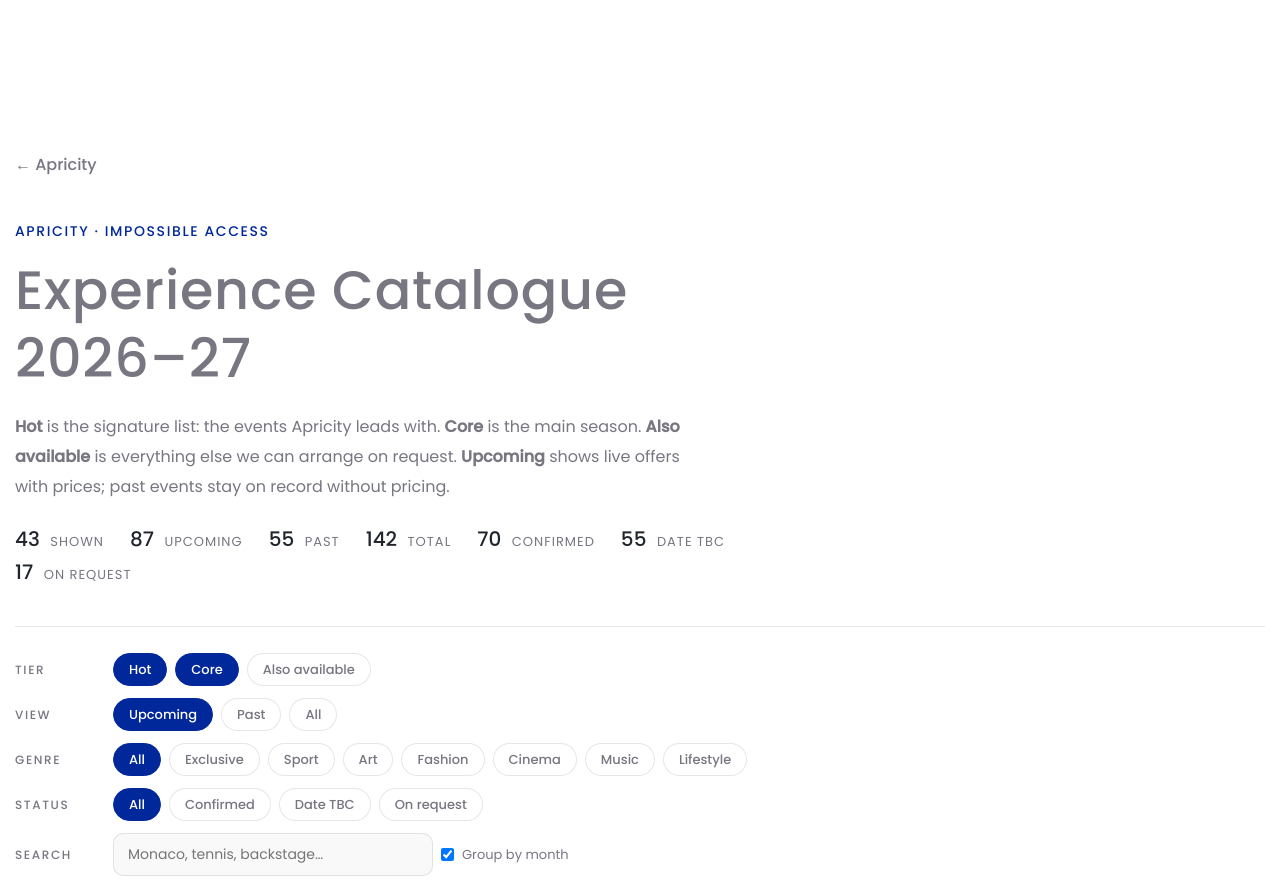
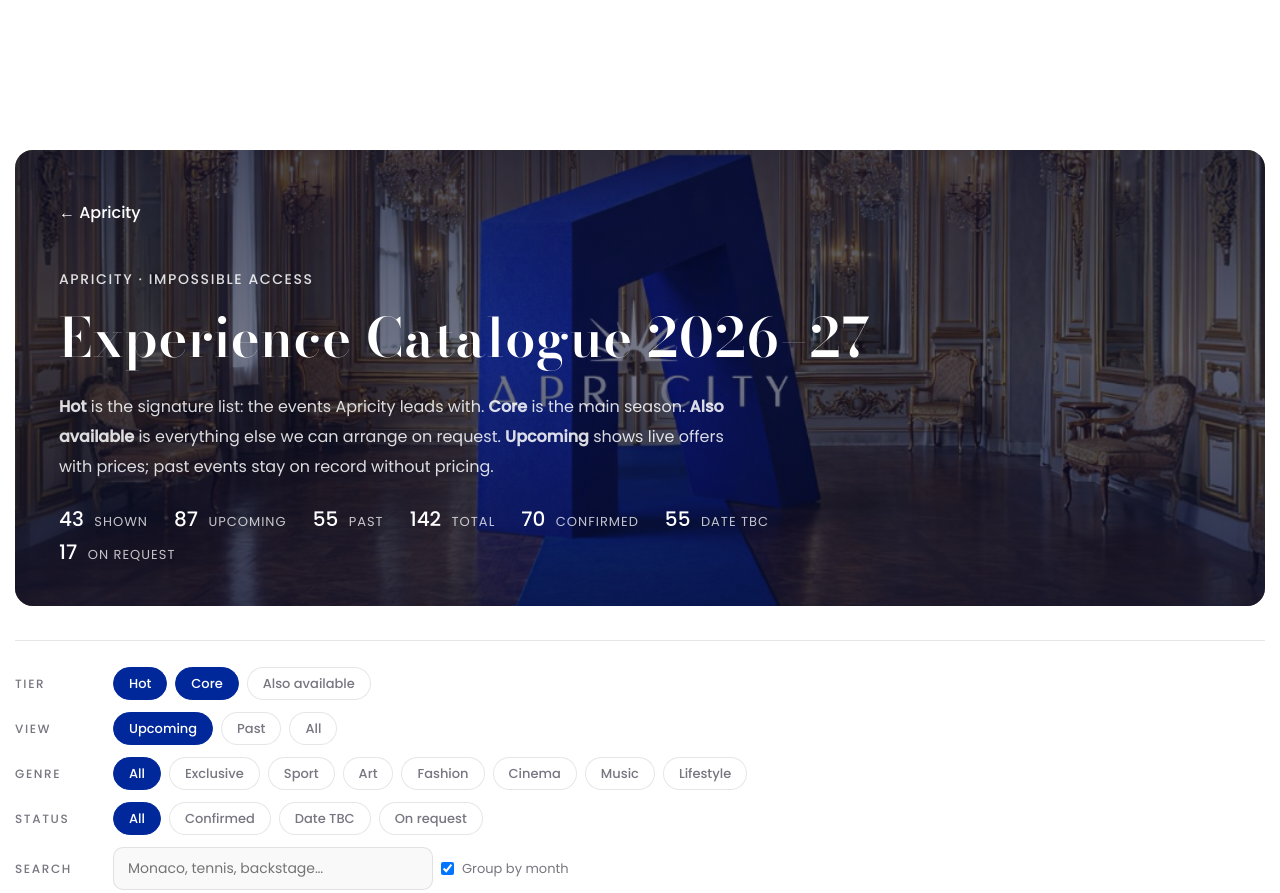
Before and after one commit to 88lokoloko88-gif/apricity-website, a plain HTML site: page apricity-calendar.html in a window 1280 px wide. Shown: the top 893 px of the page. Drawn offline with nearby package versions, Linux system fonts and the light colour scheme.

Commit message:
Add Impossible Access hero photo background to calendar header
- Composited the APRICITY blue-arch concept render (brand presentation)
  with an 'IMPOSSIBLE ACCESS' caption in white, matching the logo's
  serif style
- Set it as a photo backdrop behind the Experience Catalogue header
  on apricity-calendar.html, with a dark gradient overlay for text
  contrast
- Styled the 'Experience Catalogue' heading in Bodoni Moda to match
  the brand wordmark's serif font

Co-authored-by: Copilot <223556219+Copilot@users.noreply.github.com>

```diff
--- a/apricity-calendar.html
+++ b/apricity-calendar.html
@@ -30,7 +30,7 @@
 
 <link rel="preconnect" href="https://fonts.googleapis.com">
 <link rel="preconnect" href="https://fonts.gstatic.com" crossorigin>
-<link href="https://fonts.googleapis.com/css2?family=Poppins:wght@400;500&display=swap" rel="stylesheet">
+<link href="https://fonts.googleapis.com/css2?family=Poppins:wght@400;500&family=Bodoni+Moda:ital,wght@0,500;0,600&display=swap" rel="stylesheet">
 
 <style>
   :root{
@@ -66,13 +66,35 @@
   }
   .apj-back:hover{opacity:.6;}
 
+  /* ---------- hero (photo backdrop behind the header) ---------- */
+  .apj-hero{
+    position:relative;border-radius:18px;overflow:hidden;
+    padding:48px 44px 40px;margin-bottom:34px;isolation:isolate;
+    background:#0b1340 url('images/calendar-hero.jpg') center/cover no-repeat;
+  }
+  .apj-hero::before{
+    content:"";position:absolute;inset:0;z-index:0;
+    background:linear-gradient(180deg, rgba(5,10,40,.72) 0%, rgba(5,10,40,.55) 45%, rgba(5,10,40,.78) 100%);
+  }
+  .apj-hero .apj-back,
+  .apj-hero .apj-head{position:relative;z-index:1;}
+  .apj-hero .apj-back{color:#fff;}
+  .apj-hero .apj-eyebrow{color:#9fb1ff;}
+  .apj-hero .apj-head h1{color:#fff;}
+  .apj-hero .apj-head p{color:rgba(255,255,255,.85);}
+  .apj-hero .cal-stats b{color:#fff;}
+  .apj-hero .cal-stats{color:rgba(255,255,255,.75);}
+
   /* ---------- header ---------- */
   .apj-eyebrow{
     font-weight:500;font-size:14px;line-height:22px;letter-spacing:1.6px;
     text-transform:uppercase;color:var(--apj-blue);margin-bottom:14px;
   }
-  .apj-head{max-width:840px;margin-bottom:40px;}
-  .apj-head h1{font-weight:500;font-size:54px;line-height:68px;letter-spacing:.8px;margin-bottom:20px;}
+  .apj-head{max-width:840px;margin-bottom:0;}
+  .apj-head h1{
+    font-family:'Bodoni Moda',Georgia,serif;font-weight:600;
+    font-size:54px;line-height:68px;letter-spacing:.8px;margin-bottom:20px;
+  }
   .apj-head p{max-width:680px;}
   .cal-stats{display:flex;flex-wrap:wrap;gap:8px 26px;margin-top:26px;font-size:13px;line-height:22px;letter-spacing:1px;text-transform:uppercase;}
   .cal-stats b{font-weight:500;font-size:20px;letter-spacing:0;color:#20242c;margin-right:6px;}
@@ -149,6 +171,7 @@
     .apj-container{padding:0 20px;}
     .apj-head h1{font-size:34px;line-height:46px;}
     .cal-label{min-width:100%;}
+    .apj-hero{padding:32px 22px 28px;border-radius:14px;}
   }
 </style>
 </head>
@@ -158,6 +181,7 @@
   <div class="apj-container">
     <div class="apj-row">
 
+      <div class="apj-hero">
         <a class="apj-back" href="index.html#journeys">← Apricity</a>
 
         <div class="apj-head">
@@ -165,6 +189,7 @@
           <h1>Experience Catalogue <span style="white-space:nowrap">2026–27</span></h1>
           <p><b>Hot</b> is the signature list: the events Apricity leads with. <b>Core</b> is the main season. <b>Also available</b> is everything else we can arrange on request. <b>Upcoming</b> shows live offers with prices; past events stay on record without pricing.</p>
           <div class="cal-stats" id="stats"></div>
+        </div>
       </div>
 
       <div class="cal-toolbar">
```
Also changed, not shown: images/calendar-hero.jpg (added). Lines whose indentation alone changed are shown as unchanged.
